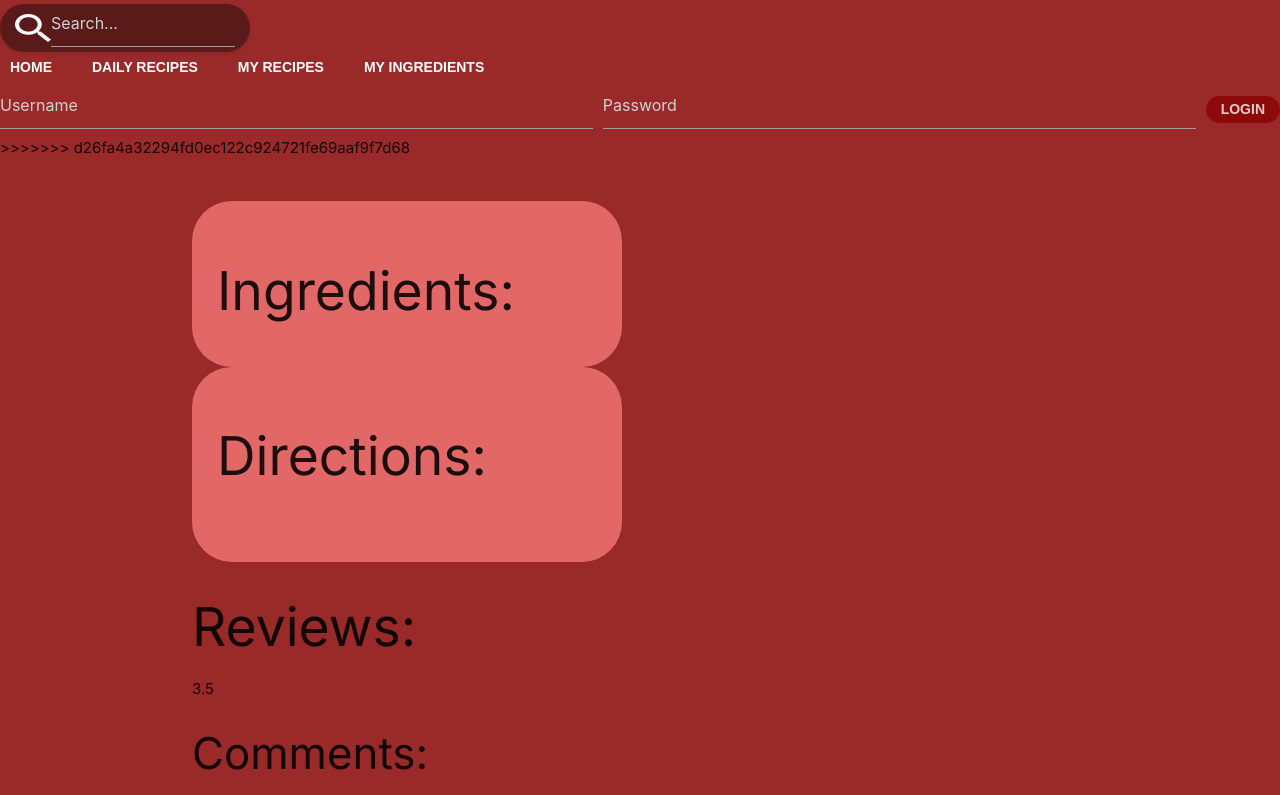
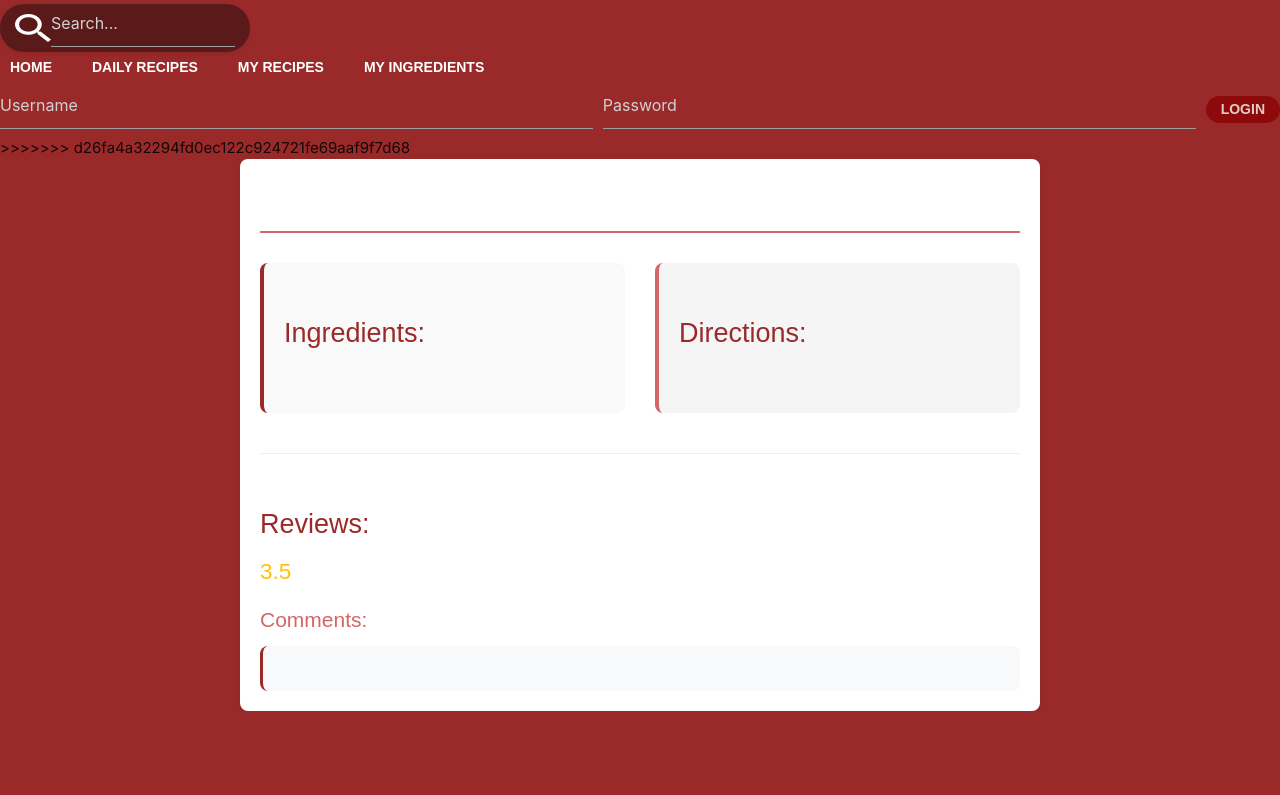
Before and after one commit to Web-2-Project-Group/Ingredients-Logging-and-Recipe-App-Post-Get-Repeat, a Flask app: template App/templates/recipe-details.html in a window 1280 px wide. Shown: the part 103-898 px from the top of the page. After the commit the page ends 814 px from the top, so only its background shows below. Run offline with Flask 3, Linux system fonts and the light colour scheme; the template is opened without the code that fills it, so the values that code supplies are empty.

Commit message:
Update recipe-details.html

```diff
--- a/App/templates/recipe-details.html
+++ b/App/templates/recipe-details.html
@@ -3,6 +3,138 @@
 {% block title %} {{ recipe.name }}{% endblock %}
 
 {% block content %}
+<style>
+    /* recipe-details.css - Add this to your static/css folder or in a style block */
+
+.recipe-detail-container {
+    max-width: 800px;
+    margin: 0 auto;
+    padding: 20px;
+    font-family: 'Arial', sans-serif;
+    color: #333;
+    background-color: #fff;
+    border-radius: 8px;
+    box-shadow: 0 2px 10px rgba(0,0,0,0.1);
+}
+
+.recipe-title {
+    font-size: 2.5rem;
+    color: #9a2a2a; /* Dark red to match your theme */
+    margin-bottom: 10px;
+    border-bottom: 2px solid #d56666; /* Lighter red */
+    padding-bottom: 10px;
+}
+
+.cook-time {
+    font-size: 1.1rem;
+    color: #666;
+    margin-bottom: 20px;
+    font-style: italic;
+}
+
+.recipe-description {
+    font-size: 1.2rem;
+    line-height: 1.6;
+    margin-bottom: 30px;
+}
+
+.recipe-content {
+    display: flex;
+    gap: 30px;
+    margin-bottom: 40px;
+}
+
+.ingredients-section, .directions-section {
+    flex: 1;
+}
+
+.ingredients-section {
+    background-color: #f9f9f9;
+    padding: 20px;
+    border-radius: 8px;
+    border-left: 4px solid #9a2a2a;
+}
+
+.directions-section {
+    background-color: #f5f5f5;
+    padding: 20px;
+    border-radius: 8px;
+    border-left: 4px solid #d56666;
+}
+
+h2 {
+    font-size: 1.8rem;
+    color: #9a2a2a;
+    margin-bottom: 15px;
+}
+
+h3 {
+    font-size: 1.4rem;
+    color: #d56666;
+    margin: 20px 0 10px;
+}
+
+ul, ol {
+    padding-left: 20px;
+}
+
+li {
+    margin-bottom: 8px;
+    line-height: 1.5;
+}
+
+.missing-ingredients {
+    margin-top: 30px;
+    background-color: #fff3f3;
+    padding: 15px;
+    border-radius: 8px;
+    border-left: 4px solid #ff6b6b;
+}
+
+.reviews-section {
+    margin-top: 40px;
+    padding-top: 20px;
+    border-top: 1px solid #eee;
+}
+
+.rating {
+    font-size: 1.5rem;
+    color: #ffc107; /* Gold/yellow for stars */
+    margin: 10px 0;
+}
+
+.comment {
+    background-color: #f8f9fa;
+    padding: 15px;
+    border-radius: 8px;
+    margin-top: 15px;
+    border-left: 3px solid #9a2a2a;
+}
+
+/* Responsive adjustments */
+@media (max-width: 768px) {
+    .recipe-content {
+        flex-direction: column;
+    }
+
+    .recipe-title {
+        font-size: 2rem;
+    }
+}
+
+/* Add these classes to match your specific ingredient categories */
+.ingredient-category {
+    margin-bottom: 15px;
+}
+
+.ingredient-category h4 {
+    font-size: 1.2rem;
+    color: #9a2a2a;
+    margin-bottom: 8px;
+    text-transform: uppercase;
+    letter-spacing: 1px;
+}
+</style>
 <div class="recipe-detail-container">
     <h1 class="recipe-title">{{ recipe.name }}</h1>
     <p class="recipe-description">{{ recipe.description }}</p>
@@ -22,7 +154,7 @@
             <h2>Directions:</h2>
             <ol>
                 {% for instructions in recipe.instructions %}
-                <li>{{ direction }}</li>
+                <li>{{ instructions }}</li>
                 {% endfor %}
             </ol>
         </div>
```
